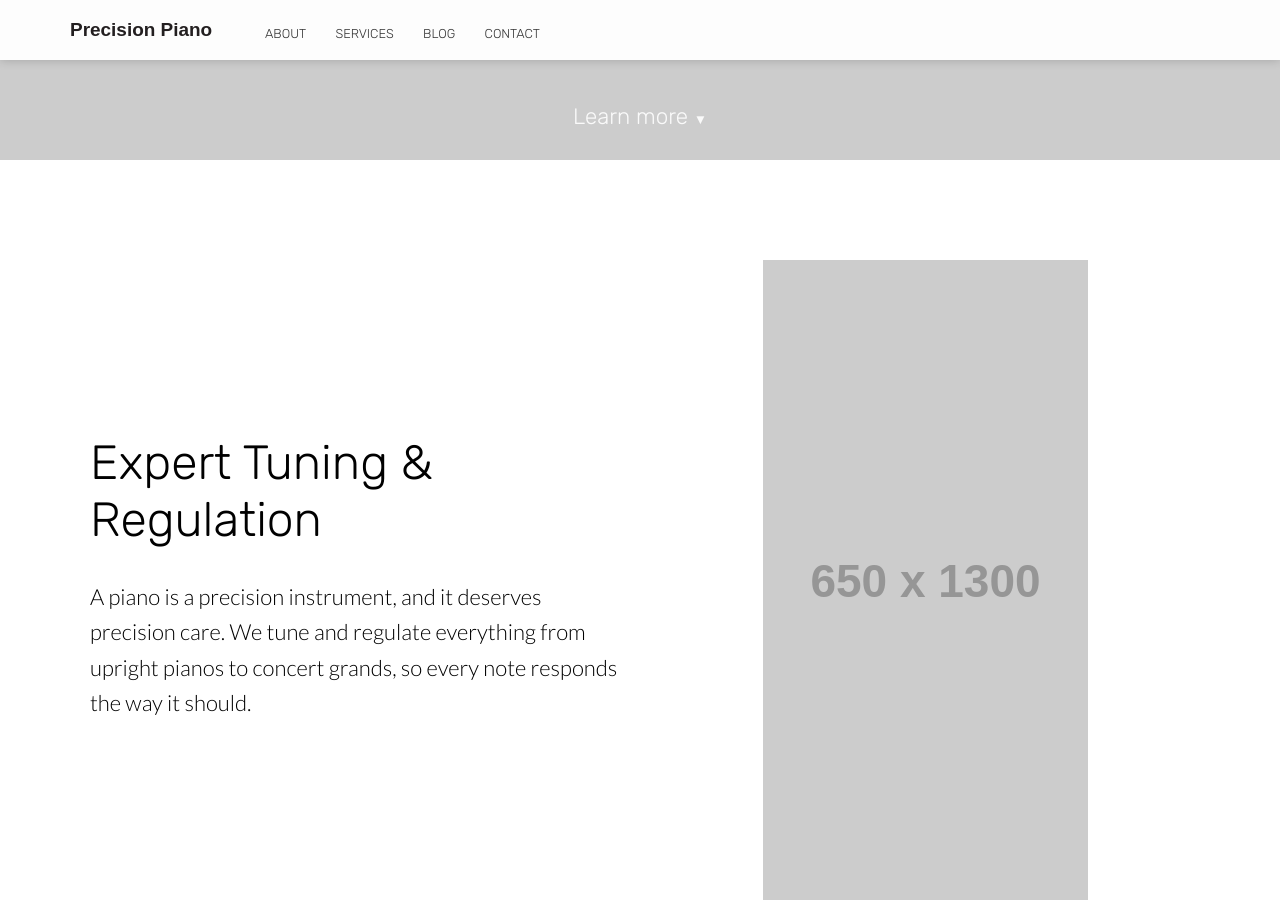
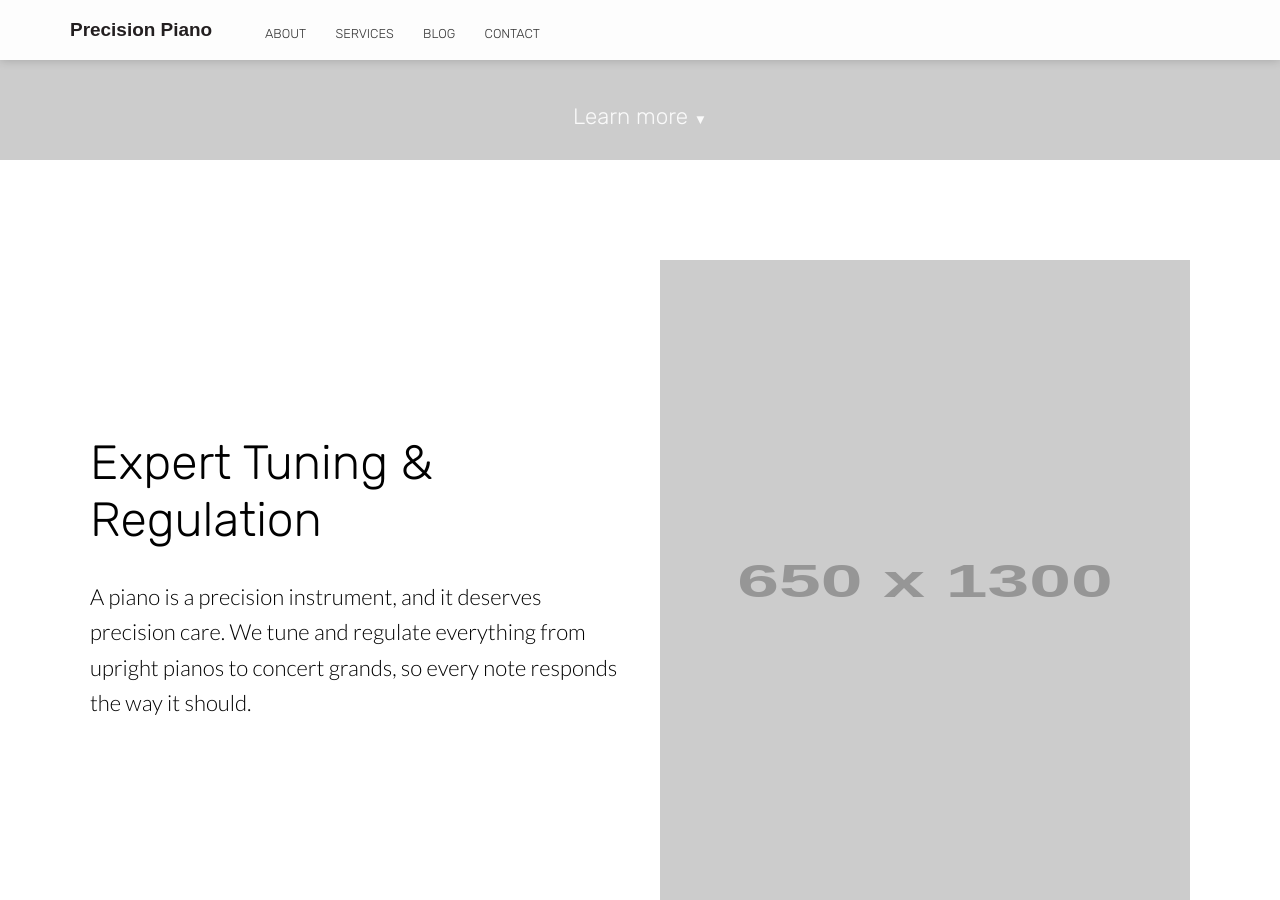
Before and after one commit to precision-piano/precision-piano, a Jekyll site: the page built from index.html, in a window 1280 px wide and 900 px high, scrolled down 740 px. Built offline with Jekyll 4.4.1, drawn with Linux system fonts in a browser that asks for light colours; nearby versions of some CDN libraries.

Commit message:
Fix easy Lighthouse performance and accessibility issues
Add explicit image dimensions, preconnect/display=swap for Google
Fonts, a main landmark, an aria-label on the icon-only nav toggle,
and drop jQuery in favor of vanilla JS in main.js.

```diff
--- a/_includes/navigation.html
+++ b/_includes/navigation.html
@@ -1,5 +1,5 @@
 <nav>
-	<a class="nav-toggle" id="open-nav" href="#">&#9776;</a>
+	<a class="nav-toggle" id="open-nav" href="#" aria-label="Toggle navigation">&#9776;</a>
 	{% for link in site.data.navigation %}
 		{% assign class = "" %}
 		{% if link.highlight %}
--- a/_layouts/default.html
+++ b/_layouts/default.html
@@ -12,7 +12,9 @@
 		<link rel="icon" type="image/png" href="{{ site.baseurl }}/touch-icon.png" sizes="192x192">
 		<link rel="icon" type="image/png" href="{{ site.baseurl }}/images/favicon.png">
 
-		<link rel="stylesheet" href="https://fonts.googleapis.com/css?family=Lato:300|Rubik:300">
+		<link rel="preconnect" href="https://fonts.googleapis.com">
+		<link rel="preconnect" href="https://fonts.gstatic.com" crossorigin>
+		<link rel="stylesheet" href="https://fonts.googleapis.com/css?family=Lato:300|Rubik:300&display=swap">
 		<link rel="stylesheet" href="{{ site.baseurl }}/css/screen.css">
 
 		{% if jekyll.environment == 'production' and site.google_analytics_key != '' %}
@@ -39,7 +41,7 @@
 			</div>
 		</header>
 
-		{{ content }}
+		<main>{{ content }}</main>
 
 		<footer>
 			<div class="container">
@@ -70,7 +72,6 @@
 			</div>
 		</footer>
 
-		<script src="//ajax.googleapis.com/ajax/libs/jquery/3.1.0/jquery.min.js"></script>
 		<script src="{{ site.baseurl }}/js/main.js"></script>
 	</body>
 </html>
--- a/index.html
+++ b/index.html
@@ -25,7 +25,7 @@
 			</div>
 			<div class="image">
 				<!-- Placeholder: replace with a real photo of a technician tuning a grand piano's action -->
-				<img class="editable" src="https://placehold.co/650x1300?text=Technician+tuning+piano+action" alt="Technician tuning the action of a grand piano" />
+				<img class="editable" src="https://placehold.co/650x1300?text=Technician+tuning+piano+action" alt="Technician tuning the action of a grand piano" width="650" height="1300" />
 			</div>
 		</div>
 	</section>
@@ -38,7 +38,7 @@
 			</div>
 			<div class="image">
 				<!-- Placeholder: replace with a real photo of piano hammers/strings mid-repair -->
-				<img class="editable" src="https://placehold.co/650x1300?text=Piano+hammers+and+strings+repair" alt="Close-up of piano hammers and strings during a repair" />
+				<img class="editable" src="https://placehold.co/650x1300?text=Piano+hammers+and+strings+repair" alt="Close-up of piano hammers and strings during a repair" width="650" height="1300" />
 			</div>
 		</div>
 	</section>
@@ -51,7 +51,7 @@
 			</div>
 			<div class="image">
 				<!-- Placeholder: replace with a real photo of movers safely transporting a piano -->
-				<img class="editable" src="https://placehold.co/650x1300?text=Movers+carrying+a+piano" alt="Movers carefully carrying a piano" />
+				<img class="editable" src="https://placehold.co/650x1300?text=Movers+carrying+a+piano" alt="Movers carefully carrying a piano" width="650" height="1300" />
 			</div>
 		</div>
 	</section>
--- a/js/main.js
+++ b/js/main.js
@@ -8,7 +8,7 @@
 
 	var didScroll = false;
 
-	$(window).scroll(function () {
+	window.addEventListener("scroll", function () {
 		didScroll = true;
 	});
 
@@ -27,13 +27,15 @@
 		changeHeader();
 	});
 
-	$("a[href*=\\#]").on("click", function (event) {
-		if(this.pathname === window.location.pathname) {
-			event.preventDefault();
-
-			$("html, body").animate({
-				scrollTop: $(this.hash).offset().top
-			}, 500);
-		}
+	document.querySelectorAll('a[href*="#"]').forEach(function (link) {
+		link.addEventListener("click", function (event) {
+			if (link.pathname === window.location.pathname) {
+				var target = document.querySelector(link.hash);
+				if (target) {
+					event.preventDefault();
+					target.scrollIntoView({ behavior: "smooth" });
+				}
+			}
+		});
 	});
 })();
```
